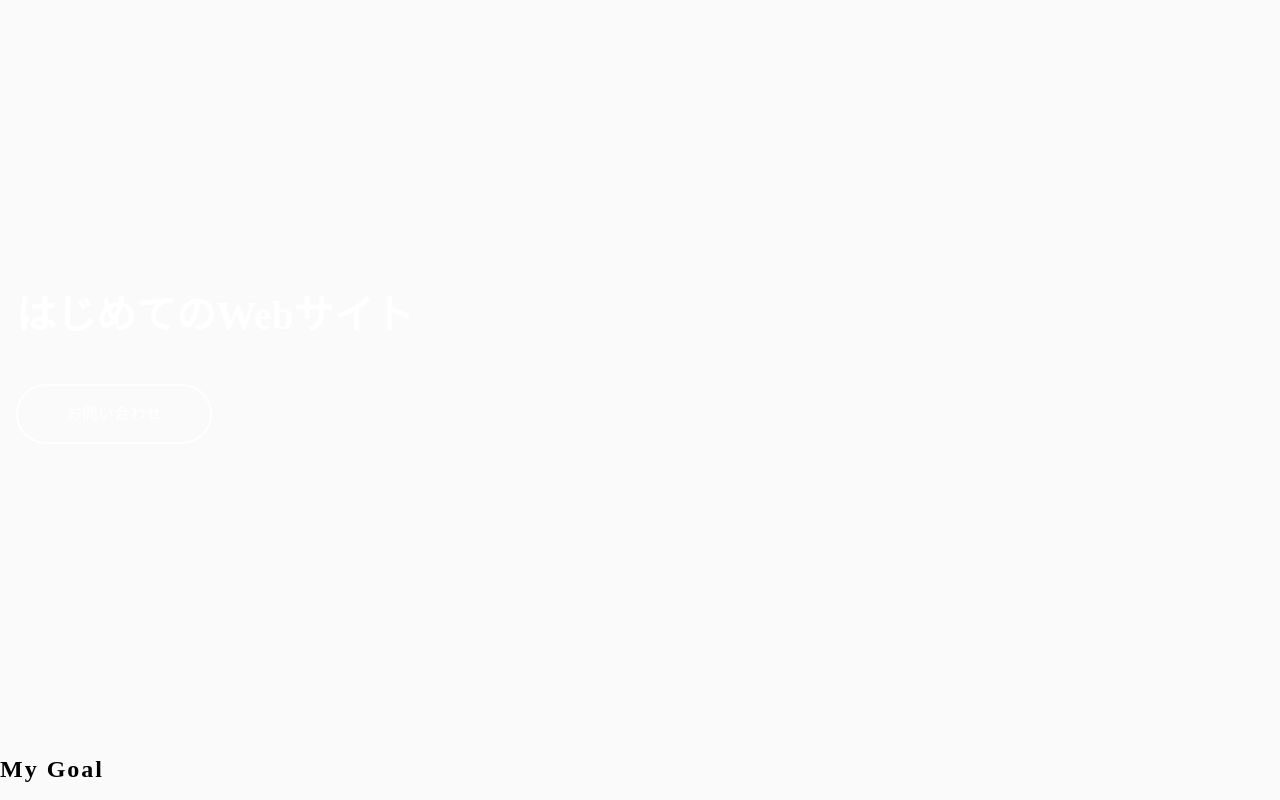
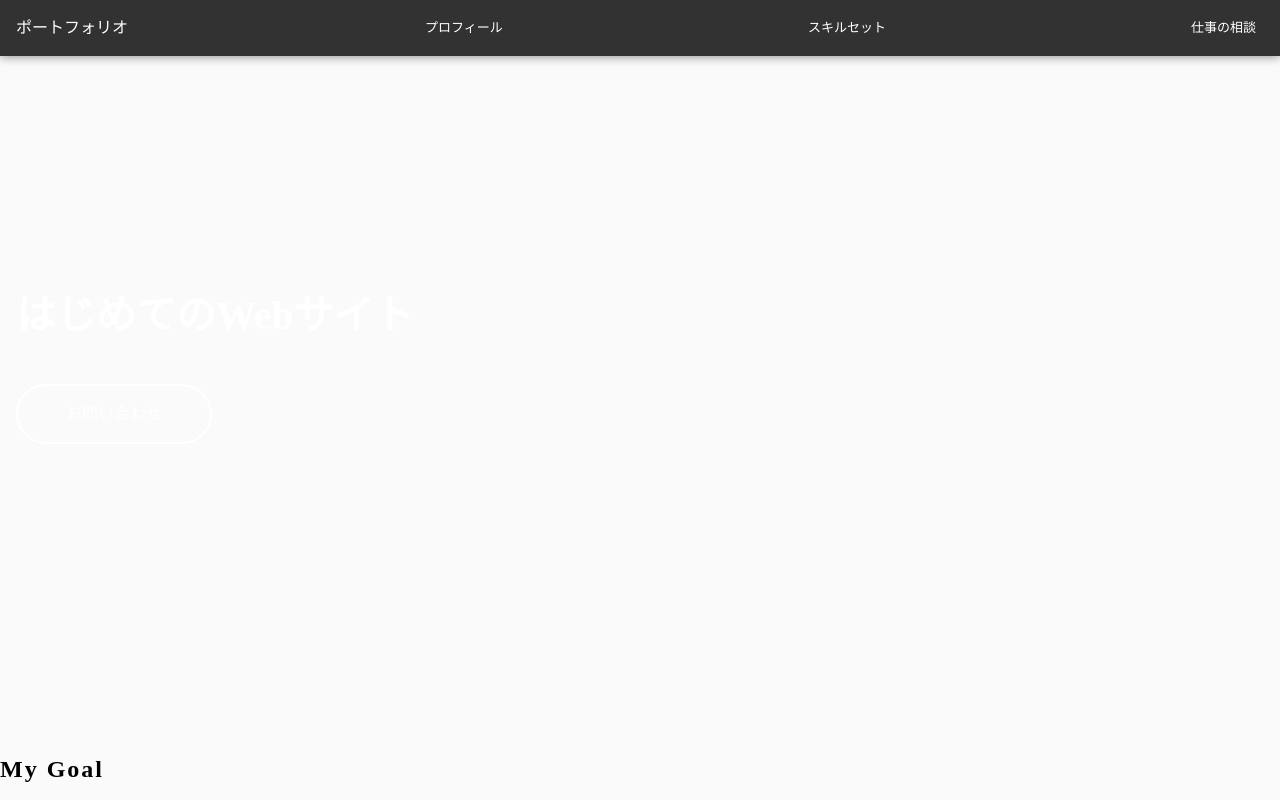
Before and after one commit to NozomiMuroya/portfolio, a plain HTML site: page index.html in a window 1280 px wide. Shown: the top 800 px of the page. Drawn offline with Linux system fonts and the light colour scheme.

Commit message:
ヘッダーを実装

```diff
--- a/index.html
+++ b/index.html
@@ -13,6 +13,24 @@
   <title>Test-NooN</title>
 </head>
 <body>
+  <header class="header">
+    <p class="header__logo">ポートフォリオ</p>
+    <ul class="gnav">
+      <li class="gnav__item">
+        <a href="" class="gnav__link">プロフィール</a>
+      </li>
+    </ul>
+    <ul class="gnav">
+      <li class="gnav__item">
+        <a href="" class="gnav__link">スキルセット</a>
+      </li>
+    </ul>
+    <ul class="gnav">
+      <li class="gnav__item">
+        <a href="" class="gnav__link">仕事の相談</a>
+      </li>
+    </ul>
+  </header>
   <div class="hero">
       <div class="container">
         <p class="hero__message">はじめてのWebサイト</p>
--- a/style.css
+++ b/style.css
@@ -3,6 +3,53 @@
   max-width: 1300px;
   margin: 0 auto;
   padding: 0 16px;
+}
+
+.header {
+  padding: 0 16px;
+  display: flex;
+  justify-content: space-between;
+  line-height: 56px;
+  color: #fff;
+  position: fixed;
+  top: 0;
+  left: 0;
+  width: 100%;
+  box-sizing: border-box;
+  background: rgba(0, 0, 0, .8);
+  box-shadow: 0 0 10px rgba(0, 0, 0, .5);
+}
+
+.gnav {
+  display: flex;
+  list-style: none;
+}
+
+.gnav__link {
+  padding: 0 8px;
+  text-decoration: none;
+  color: inherit;
+  font-size: 13px;
+  position: relative;
+  line-height: 56px;
+  display: block;
+}
+
+.gnav__link:after{
+  content: "";
+  display: block;
+  position: absolute;
+  bottom: 0;
+  left: 0;
+  width: 100%;
+  height: 4px;
+  background: #fff;
+  opacity: 0;
+  transition: opacity .3s;
+}
+
+.gnav__link:hover:after {
+  opacity: 1;
 }
 
 .hero {
@@ -29,6 +76,11 @@
   display: inline-block;
   color: #fff;
   text-decoration: none;
+}
+
+.button--black {
+  border-color: #000;
+  color: #000;
 }
 
 img {
```
